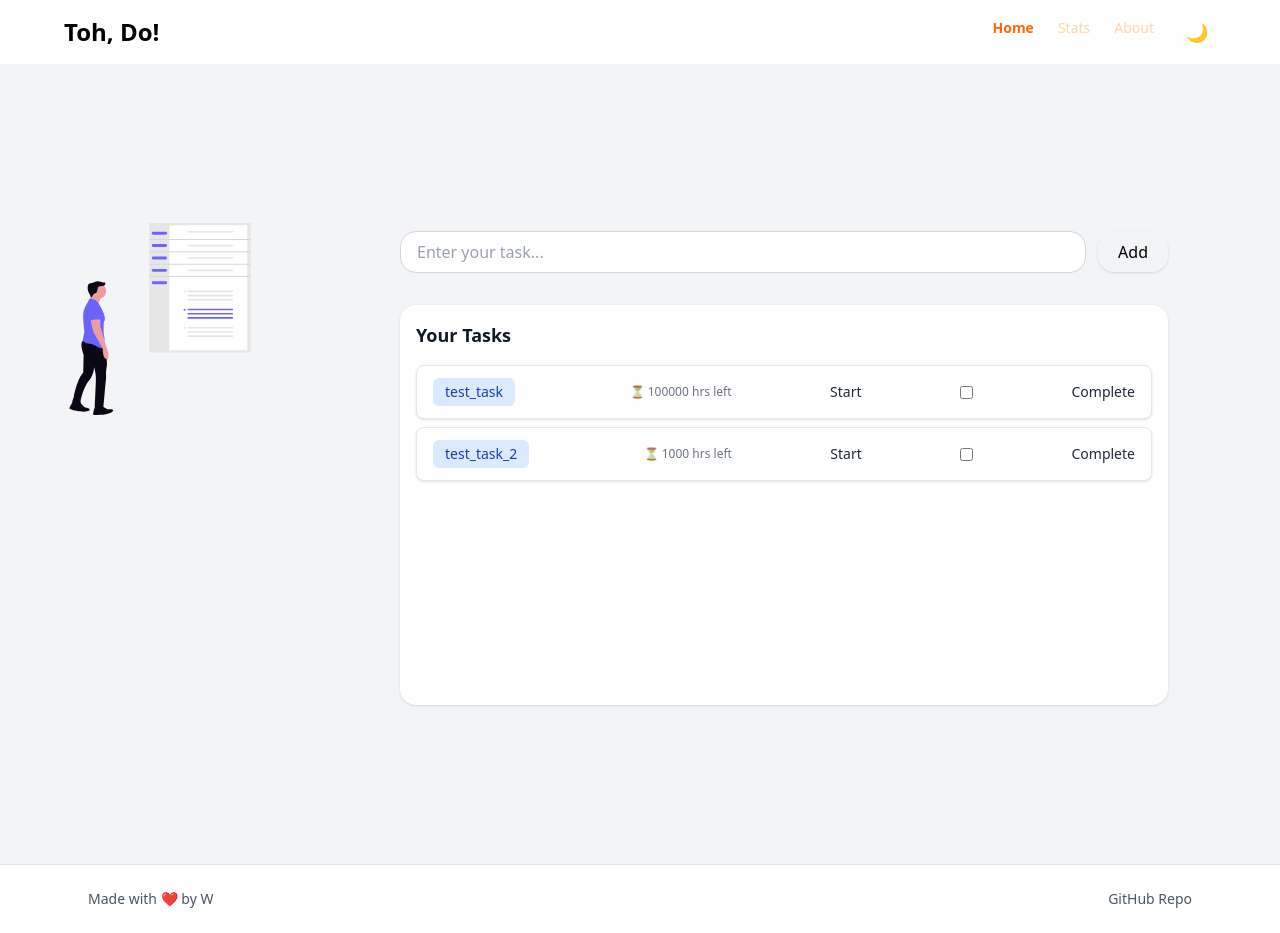
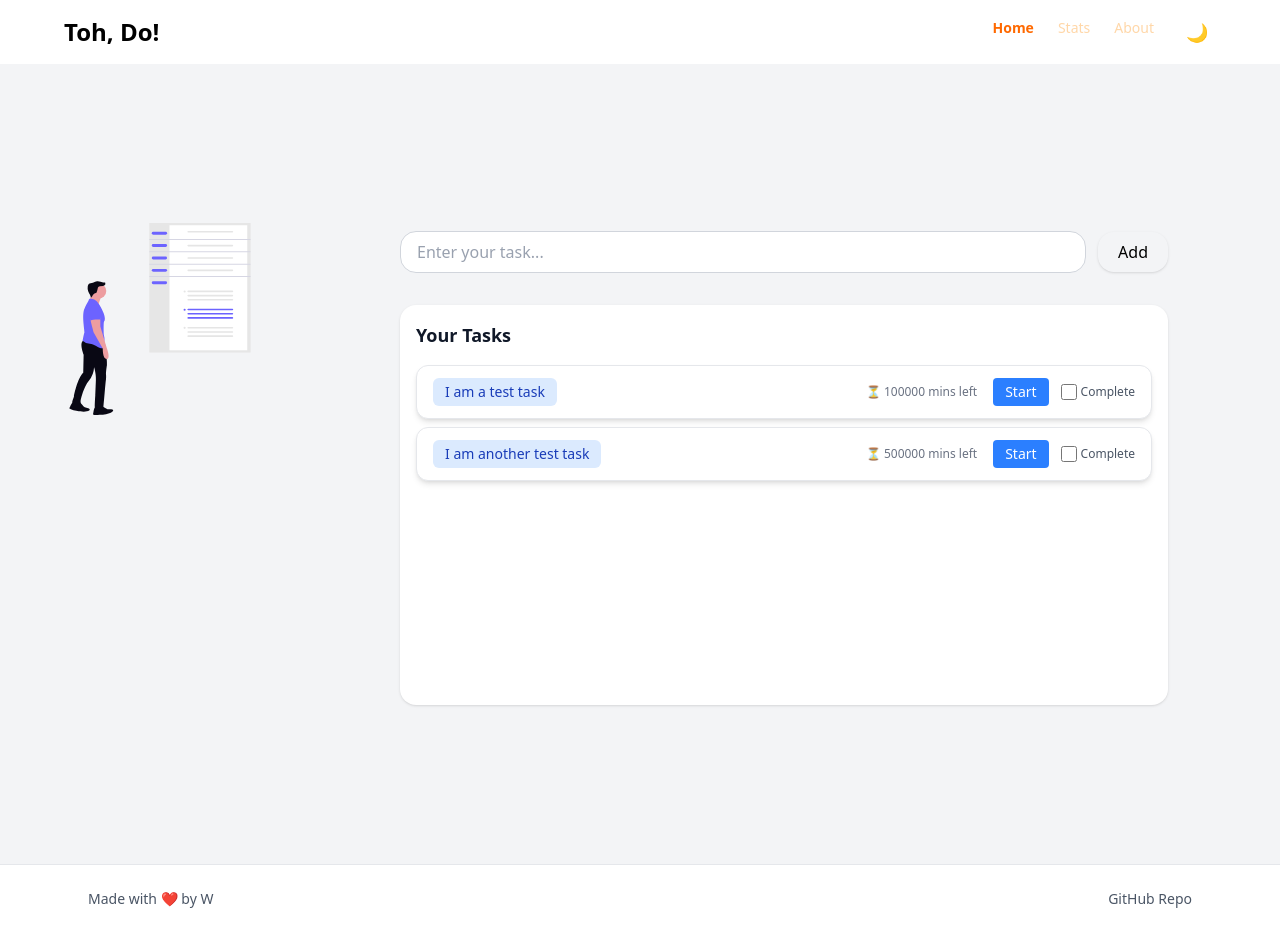
Before and after one commit to prana-W/Task-Manager, a React (Vite) app: page / in a window 1280 px wide. Built offline with nearby package versions, Linux system fonts and the light colour scheme.

Commit message:
Improved Tailwind (thanks gpt...)

```diff
--- a/src/App.jsx
+++ b/src/App.jsx
@@ -8,6 +8,12 @@ import { useDispatch, useSelector } from "react-redux";
 import { reduceTime } from "./features/tasks/taskSlice";
 
 function App() {
+
+  //todo:
+  //1. Add everything from store and Context API to local-storage
+  //2. Retrieve evrything from localStorage to store and Context API when loaded/rendered first time
+  //3. Make a last_seen value in the store, that will keep track of the last time the data was updated, subtract the stored time and current time (at loading/first-time rendering) and see the Math.floor of the value. If greater than 1, then subtract it from the timeRemaining of every task whose status was ongoing
+
   const [themeMode, setThemeMode] = useState("light");
   const dispatch = useDispatch();
 
--- a/src/components/TaskComponent.jsx
+++ b/src/components/TaskComponent.jsx
@@ -5,27 +5,41 @@ import useTaskInfo from "../hooks/useTaskInfo";
 
 function TaskComponent({ children, taskId }) {
   const navigate = useNavigate();
-
   const taskData = useTaskInfo(taskId);
-
+  const isCompleted = taskData.status === "completed"
   const openTaskManager = () => {
-    navigate(`/task/${taskId}`);
-  };
-
+    if (!isCompleted) navigate(`/task/${taskId}`);
+  }
   return (
-    <div className="bg-white dark:bg-gray-800 rounded-lg px-4 py-3 shadow-sm border border-gray-200 dark:border-gray-700 flex items-center justify-between text-sm text-gray-800 dark:text-gray-200">
+    <div
+      className={`bg-white dark:bg-gray-800 rounded-xl px-4 py-3 shadow-md border border-gray-200 dark:border-gray-700 transition-all
+      flex flex-col sm:flex-row sm:items-center justify-between gap-4 text-sm
+      ${
+        isCompleted
+          ? "opacity-60 line-through cursor-not-allowed"
+          : "text-gray-800 dark:text-gray-200"
+      }`}
+    >
+      <div className="flex flex-col sm:flex-row sm:items-center gap-2 sm:gap-4 w-full sm:w-auto justify-between flex-1">
         <button
           onDoubleClick={openTaskManager}
-        className="px-3 py-1 bg-blue-100 dark:bg-blue-700 text-blue-800 dark:text-white rounded-md hover:bg-blue-200 dark:hover:bg-blue-600 transition-colors duration-200"
+          disabled={isCompleted}
+          className={`px-3 py-1 min-w-[90px] text-center rounded-md transition-colors duration-200 text-sm font-medium
+            ${
+              isCompleted
+                ? "bg-gray-200 text-gray-500 dark:bg-gray-700 dark:text-gray-400"
+                : "bg-blue-100 dark:bg-blue-700 text-blue-800 dark:text-white hover:bg-blue-200 dark:hover:bg-blue-600"
+            }`}
         >
           {children}
         </button>
-      <span className="ml-4 text-xs text-gray-500 dark:text-gray-400">
-        ⏳ {taskData.timeRemaining} hrs left
+        <span className="text-xs text-gray-500 dark:text-gray-400 whitespace-nowrap">
+          ⏳ {taskData.timeRemaining} mins left
         </span>
+      </div>
       <TaskFunction taskId={taskId} />
     </div>
-  );
+  )
 }
 
 export default TaskComponent;
--- a/src/components/TaskFunction.jsx
+++ b/src/components/TaskFunction.jsx
@@ -1,7 +1,6 @@
 import React, { useEffect, useState } from "react";
-import { Button, Input } from ".";
 import useTaskInfo from "../hooks/useTaskInfo";
-import { useDispatch, useSelector } from "react-redux";
+import { useDispatch } from "react-redux";
 import { editStatus } from "../features/tasks/taskSlice";
 import { toast } from "react-hot-toast";
 
@@ -11,14 +10,13 @@ function TaskFunction({ taskId }) {
   const taskData = useTaskInfo(taskId);
   const dispatch = useDispatch();
 
-  //making initial render based on status
   useEffect(() => {
-    if (taskData.status != "completed") setIsComplete(false);
+    if (taskData.status !== "completed") setIsComplete(false);
 
-    if (taskData.status == "pending") setBtnTxt("Start");
-    else if (taskData.status == "ongoing") setBtnTxt("Pause");
-    else if (taskData.status == "paused") setBtnTxt("Resume");
-    else if (taskData.status == "completed") {
+    if (taskData.status === "pending") setBtnTxt("Start");
+    else if (taskData.status === "ongoing") setBtnTxt("Pause");
+    else if (taskData.status === "paused") setBtnTxt("Resume");
+    else if (taskData.status === "completed") {
       setBtnTxt(null);
       setIsComplete(true);
     }
@@ -34,35 +32,58 @@ function TaskFunction({ taskId }) {
       dispatch(editStatus({ taskId, status: "paused" }));
     }
   };
-
   const handleStatusChange = () => {
     if (isComplete) return;
-    if (btnTxt == "Start") {
+    if (btnTxt === "Start") {
       setBtnTxt("Pause");
       toast.success("Task has been marked as started!");
       dispatch(editStatus({ taskId, status: "ongoing" }));
-    } else if (btnTxt == "Pause") {
+    } else if (btnTxt === "Pause") {
       setBtnTxt("Resume");
       toast.success("Task was paused!");
       dispatch(editStatus({ taskId, status: "paused" }));
-    } else if (btnTxt == "Resume") {
+    } else if (btnTxt === "Resume") {
       toast.success("Task was resumed!");
       setBtnTxt("Pause");
       dispatch(editStatus({ taskId, status: "ongoing" }));
     }
   };
 
+  const getBtnColor = () => {
+    if (btnTxt === "Start") return "bg-blue-500 hover:bg-blue-600";
+    if (btnTxt === "Pause")
+      return "bg-yellow-400 hover:bg-yellow-500 text-gray-900";
+    if (btnTxt === "Resume") return "bg-green-500 hover:bg-green-600";
+    return "";
+  };
+
   return (
-    <>
-      <button onClick={handleStatusChange}>{btnTxt}</button>
+    <div className="flex items-center gap-3 text-sm">
+      {btnTxt && (
+        <button
+          onClick={handleStatusChange}
+          className={`px-3 py-1 text-white rounded transition-all duration-200 ${getBtnColor()}`}
+        >
+          {btnTxt}
+        </button>
+      )}
+
+      <div className="flex items-center gap-1">
         <input
           id={taskId}
           type="checkbox"
           checked={isComplete}
           onChange={handleComplete}
+          className="accent-green-500 w-4 h-4"
         />
-      <label htmlFor={taskId}>{isComplete ? "Completed" : "Complete"}</label>
-    </>
+        <label
+          htmlFor={taskId}
+          className="text-gray-600 dark:text-gray-300 text-xs select-none"
+        >
+          {isComplete ? "Completed" : "Complete"}
+        </label>
+      </div>
+    </div>
   );
 }
 
--- a/src/features/tasks/taskSlice.js
+++ b/src/features/tasks/taskSlice.js
@@ -3,20 +3,27 @@ import { createSlice } from "@reduxjs/toolkit";
 const initialState = {
   tasks: [
     {
-      taskName: "test_task",
-      taskId: "test",
+      taskName: "I am a test task",
+      taskId: 1744836532410,
       status: "pending", //pending (when not started), ongoing (when started || resumed), paused (when started but paused), completed (when task is finished)
       timeAssigned: 100000, //total time asssigned in ms
       timeRemaining: 100000, //time remaining (timeAssigned - timeDedicated)
     },
     {
-      taskName: "test_task_2",
-      taskId: "test2",
-      status: "pending", //pending, ongoing, paused
-      timeAssigned: 1000, //total time asssigned in ms
-      timeRemaining: 1000, //time remaining (timeAssigned - timeDedicated)
+      taskName: "I am another test task",
+      taskId: 1744836542689,
+      status: "pending",
+      timeAssigned: 500000,
+      timeRemaining: 500000,
     },
   ],
+  statistics: {
+    timeDedicated: null, //net time spent on tasks
+    timeOverspent: null, //extra time spent on tasks (actual-target)
+    timeSaved: null, //time saved on tasks (target-actual)
+    tasksCompleted: null, //total number of tasks that was completed
+  },
+  lastSeen: null
 };
 
 const taskSlice = createSlice({
@@ -27,9 +34,9 @@ const taskSlice = createSlice({
       const newTask = {
         taskName: null,
         taskId: null,
-        status: "pending", //pending, ongoing, paused
-        timeAssigned: null, //total time asssigned in ms
-        timeRemaining: null, //time remaining (timeAssigned - timeDedicated)
+        status: "pending",
+        timeAssigned: null,
+        timeRemaining: null,
       };
 
       state.tasks = [{ ...newTask, ...action.payload }, ...state.tasks];
@@ -60,6 +67,9 @@ const taskSlice = createSlice({
         } else return task;
       });
     },
+    updateLastSeen: (state, action) => {
+      state.lastSeen = action.payload //hopefully Date.now()
+    }
   },
 });
 
--- a/src/pages/TaskDashboard.jsx
+++ b/src/pages/TaskDashboard.jsx
@@ -1,83 +1,127 @@
-import React from "react";
-import { useParams } from "react-router-dom";
-import { Input, Button } from "../components";
-import { useRef } from "react";
-import { useSelector, useDispatch } from "react-redux";
-import { useState } from "react";
-import { useEffect } from "react";
+import React, { useRef, useState, useEffect } from "react";
+import { useParams, useNavigate } from "react-router-dom";
+import { useDispatch } from "react-redux";
 import { editTodo } from "../features/tasks/taskSlice";
-import { useNavigate } from "react-router-dom";
 import useTaskInfo from "../hooks/useTaskInfo";
 
-//todo: Propagate changes when task is edited (in all places)
-
 function TaskDashboard() {
-  const [isEdit, setIsEdit] = useState(false); //State of button (false -> not editable)
-
+  const [isEdit, setIsEdit] = useState(false);
   const navigate = useNavigate();
-  const taskId = useParams();
+  const { taskId } = useParams();
   const taskRef = useRef(null);
   const dispatch = useDispatch();
 
-  //it returns the required task object
-  const taskData = useTaskInfo(taskId.taskId);
+  const taskData = useTaskInfo(taskId);
+
+  const [rectHeight, setRectHeight] = useState(100); //this helps us in changing the height of the rectangle depending on the amount of time we have
 
   useEffect(() => {
+    const ratio = taskData.timeRemaining / taskData.timeAssigned;
+    setRectHeight(ratio * 100);
+  }, [taskData.timeRemaining]);
+
+  useEffect(() => {
+    if (taskRef.current && taskData) {
       taskRef.current.value = taskData.taskName;
-  }, []);
+    }
+  }, [taskData]);
 
   const handleBtnLogic = () => {
     if (isEdit) {
       taskRef.current.readOnly = true;
       setIsEdit(false);
-
-      dispatch(
-        editTodo({ taskId: taskId.taskId, taskName: taskRef.current.value })
-      );
+      dispatch(editTodo({ taskId: taskId, taskName: taskRef.current.value }));
     } else {
       taskRef.current.removeAttribute("readOnly");
+      taskRef.current.focus();
       setIsEdit(true);
     }
   };
 
+  const timeRemainingColor =
+    taskData.timeRemaining < 10
+      ? "text-red-500"
+      : taskData.timeRemaining < 30
+      ? "text-yellow-500"
+      : "text-green-500";
+
   return (
-    <>
+    <div className="min-h-screen bg-gray-50 dark:bg-gray-950 text-gray-800 dark:text-gray-100 px-4 py-10">
+      <div className="max-w-6xl mx-auto grid grid-cols-1 lg:grid-cols-2 gap-8">
+        <div className="space-y-6">
           <div className="flex flex-col sm:flex-row items-center gap-4 bg-white dark:bg-gray-800 p-6 rounded-2xl shadow-md">
-        <Input
-          label="Task: "
-          placeholder="Edit your task..."
+            <div className="w-full">
+              <label
+                htmlFor="taskInput"
+                className="block mb-1 text-sm font-medium text-gray-700 dark:text-gray-300"
+              >
+                Task:
+              </label>
+              <input
+                id="taskInput"
+                type="text"
                 ref={taskRef}
                 readOnly
+                className="w-full px-4 py-2 rounded-md border border-gray-300 dark:border-gray-700 bg-white dark:bg-gray-900 text-gray-900 dark:text-white focus:outline-none focus:ring-2 focus:ring-primary-500 dark:focus:ring-primary-400 transition duration-300"
+                placeholder="Edit your task..."
                 onClick={!isEdit ? handleBtnLogic : null}
               />
-        <Button btnText={isEdit ? "Save" : "Edit"} onClick={handleBtnLogic} />
             </div>
-
-      <div className="mt-6 space-y-3 bg-gray-100 dark:bg-gray-900 text-gray-800 dark:text-gray-100 p-6 rounded-2xl shadow-inner">
+            <button
+              onClick={handleBtnLogic}
+              className={`px-4 py-2 rounded-md text-sm font-medium transition-all duration-200 w-full sm:w-auto ${
+                isEdit
+                  ? "bg-green-500 hover:bg-green-600 text-white"
+                  : "bg-blue-500 hover:bg-blue-600 text-white"
+              }`}
+            >
+              {isEdit ? "Save" : "Edit"}
+            </button>
+          </div>
+          <div className="space-y-3 bg-gray-100 dark:bg-gray-900 p-6 rounded-2xl shadow-inner">
             <h2 className="text-lg font-semibold">
-          Status: <span className="font-normal">{taskData.status}</span>
+              Status:{" "}
+              <span className="font-normal capitalize">{taskData.status}</span>
             </h2>
             <h2 className="text-lg font-semibold">
               Time allotted:{" "}
-          <span className="font-normal">{taskData.timeAssigned} hrs</span>
+              <span className="font-normal">{taskData.timeAssigned} mins</span>
             </h2>
             <h2 className="text-lg font-semibold">
               Time remaining:{" "}
-          <span className="font-normal">{taskData.timeRemaining} hrs</span>
+              <span className={`font-bold ${timeRemainingColor}`}>
+                {taskData.timeRemaining} mins
+              </span>
             </h2>
             <h4 className="text-sm text-gray-600 dark:text-gray-400">
-          Created on: <span>{new Date(taskData.taskId).toString()}</span>
+              Created on:{" "}
+              <span>{new Date(taskData.taskId).toLocaleString()}</span>
             </h4>
           </div>
-      <br />
-      <Button
-        btnText="Go Back"
-        onClick={() => {
-          navigate("/");
-        }}
-      ></Button>
-    </>
+          <button
+            onClick={() => navigate("/")}
+            className="px-4 py-2 rounded-md bg-gray-200 dark:bg-gray-700 hover:bg-gray-300 dark:hover:bg-gray-600 text-gray-800 dark:text-white font-medium transition-all"
+          >
+            ← Go Back
+          </button>
+        </div>
+
+        <div className="flex justify-center items-center bg-white dark:bg-gray-900 p-6 rounded-2xl min-h-[300px]">
+          <svg
+            viewBox={`0 0 200 ${rectHeight}`}
+            className="w-full h-full"
+            preserveAspectRatio="xMidYMid meet"
+          >
+            <rect
+              width="100%"
+              height="100%"
+              fill="currentColor"
+              className="text-green-400 dark:text-pink-500"
+            />
+          </svg>
+        </div>
+      </div>
+    </div>
   );
 }
-
 export default TaskDashboard;
```
Also changed, not shown: src/pages/About.jsx (+3 -8 lines), 1 other file (tests, documents, lock files or other folders). Lines whose indentation alone changed are shown as unchanged.
